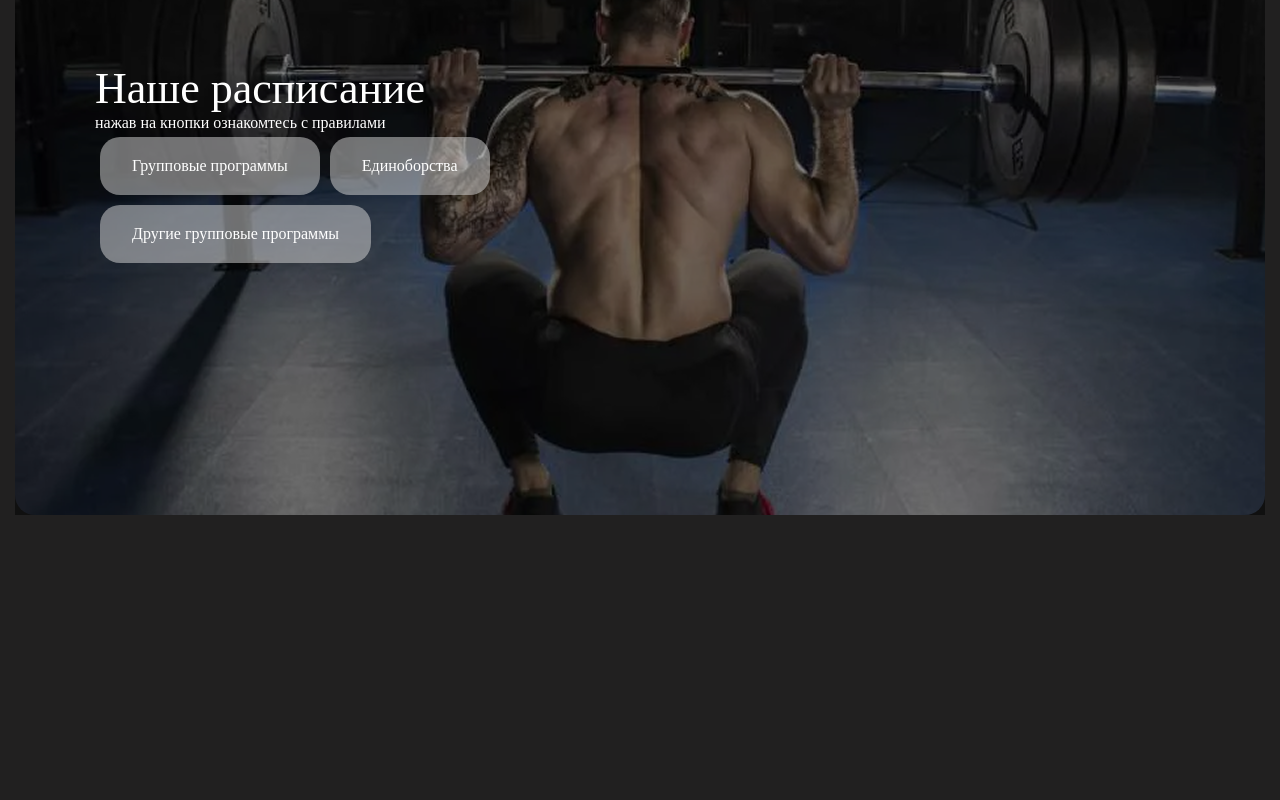
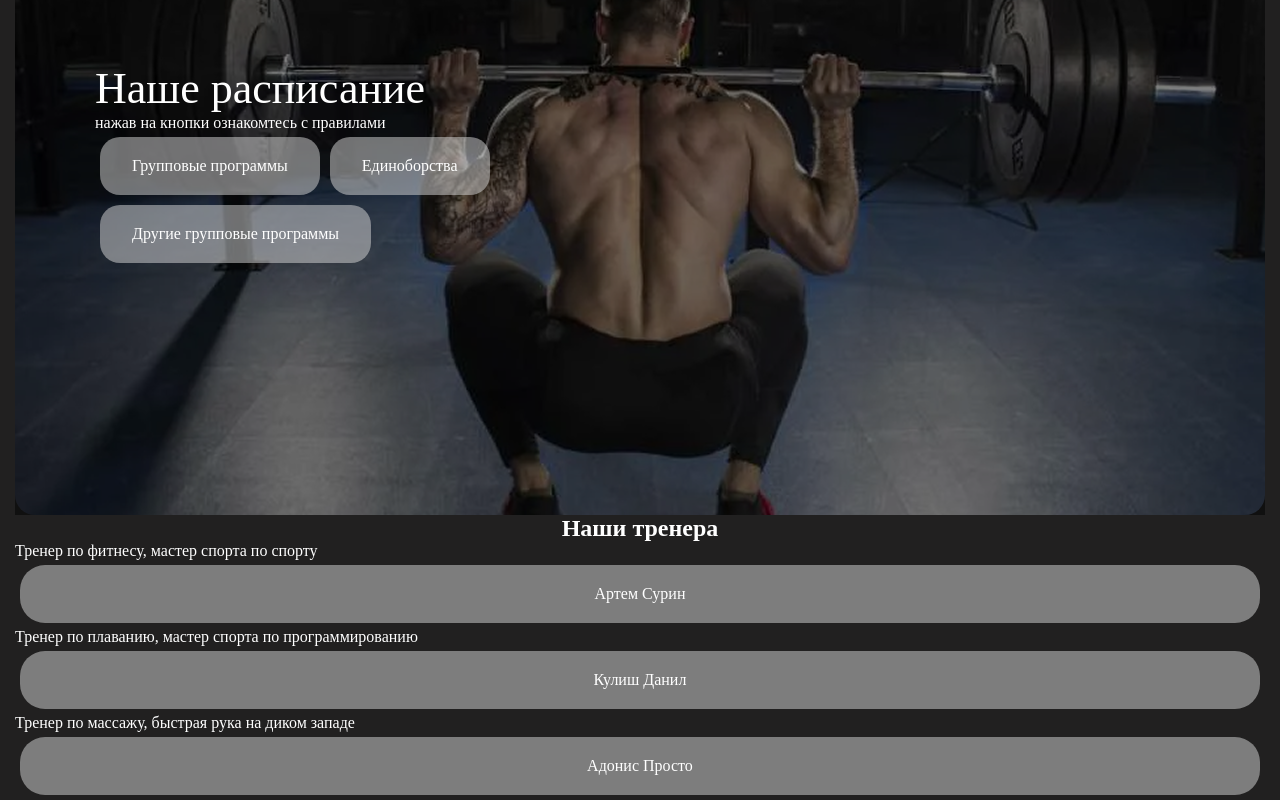
Before and after one commit to PavelBoyko07/---, a plain HTML site: page index.html in a window 1280 px wide. Shown: the part 2354-3154 px from the top of the page. Before the commit the page ends 2869 px from the top, so only its background shows below. Drawn offline with nearby package versions, Linux system fonts and the light colour scheme.

Commit message:
добавил новую секцию

```diff
--- a/css/basic/_global.css
+++ b/css/basic/_global.css
@@ -7,3 +7,7 @@
 body {
     background-color: #212020;
 }
+
+.indent{
+    margin-bottom: 120px;
+}
--- a/css/home/_home.css
+++ b/css/home/_home.css
@@ -112,3 +112,24 @@
 .home__kok:hover{
     background:rgb(146, 123, 96);
 }
+
+.trainers__inner{
+    color: white;
+    text-align: center;
+}
+
+.sale__text{
+    text-align: left;
+}
+
+.sale__text1{
+    background: rgba(217, 217, 217, 0.5);
+    border-radius: 25px;
+    padding: 20px 32px 20px 32px;
+    justify-content: center;
+    flex-shrink: 0;
+    position: relative;
+    margin: 5px;
+    grid-template-columns: repeat(3, 1fr);
+    grid-gap: 50000px;
+}
--- a/index.html
+++ b/index.html
@@ -157,7 +157,24 @@
             </div>
         </section>
     <section>
-
+        <div class="container">
+            <div class="trainers__inner">
+                <h2 class="trenera__title">
+                    Наши тренера
+                </h2>
+                <ul class="sale__list">
+                    <li class="sale__card">
+                        <p class="sale__text">Тренер по фитнесу, мастер спорта по спорту</p>
+                        <p class="sale__text1">Артем Сурин</p>
+                    </li>
+                    <li class="sale__card">
+                        <p class="sale__text">Тренер по плаванию, мастер спорта по программированию</p>
+                        <p class="sale__text1">Кулиш Данил</p>
+                    </li>
+                    <li class="sale__card">
+                        <p class="sale__text">Тренер по массажу, быстрая рука на диком западе</p>
+                        <p class="sale__text1">Адонис Просто</p>
+                    </li>
     </section>
     </main>
     <script src="https://cdn.jsdelivr.net/npm/swiper@11/swiper-bundle.min.js"></script>
```
